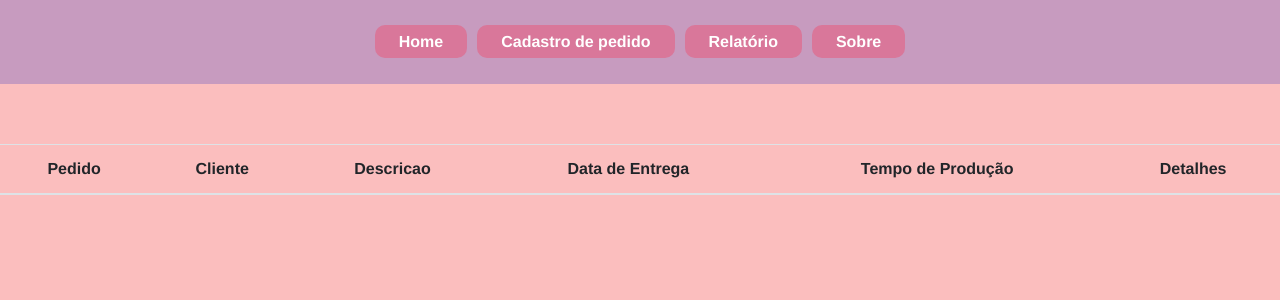
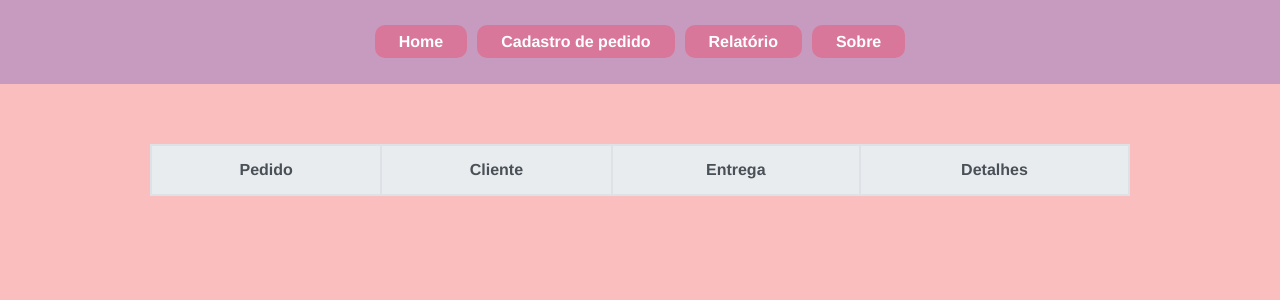
Before and after one commit to adrianorocha-dev/FlorDAcucena, a Vue app in the folder sistema/: page / in a window 1280 px wide. Shown: the top 300 px of the page. Built offline with nearby package versions, Linux system fonts and the light colour scheme; the HTML template or start-up script is replaced by a standard one; what vuefire would draw is missing.

Commit message:
Design Página ListarPedidos

```diff
--- a/sistema/src/components/ListarPedidos.vue
+++ b/sistema/src/components/ListarPedidos.vue
@@ -1,6 +1,6 @@
 <template>
-    <div>
-        <b-table :fields="fields" :items="items" >
+    <div id="tabela">
+        <b-table :fields="fields" :items="items" bordered=true outlined="true" striped="true" head-variant="light">
             <template slot="detalhes" slot-scope="data">
                 <b-button size="sm" :to="{ name:'detalhesPedido', params: { hkey: items[data.index]['.key'] } }">Detalhes</b-button>
             </template>
@@ -20,9 +20,7 @@ export default {
             fields: [
                 { key: 'nomePedido', label: 'Pedido' },
                 'cliente',
-                'Descricao',
-                { key: 'dataEntrega', label: 'Data de Entrega' },
-                { key: 'tempoProducao', label: 'Tempo de Produção' },
+                { key: 'dataEntrega', label: 'Entrega' },
                 'detalhes'
             ]
         }
@@ -32,3 +30,31 @@ export default {
     }
 }
 </script>
+
+<style>
+.btn{
+    background-color: #d9779a;
+    border-color: #d9779a;
+}
+.btn-sm{
+    padding: 2px 1rem;
+    font-size: 1.25rem;
+    line-height: 1.5;
+    border-radius: 25px;
+}
+
+#tabela {
+    padding-left: 150px;
+    padding-right: 150px;
+}
+
+.table .thead-light th {
+    color: white;
+    background-color: #d9779a;
+    border: 2px solid #c79bbf;
+}
+
+.table-bordered th, .table-bordered td {
+    border: 2px solid #c79bbf;
+}
+</style>
--- a/sistema/src/components/detalhesPedido.vue
+++ b/sistema/src/components/detalhesPedido.vue
@@ -18,7 +18,7 @@
                                 max-rows="5">
                             </b-form-textarea>
                 </b-form-group>
-                <b-button size="sm" variant="success">Adicionar Material</b-button>
+                <b-button size="mod" variant="success">Adicionar Material</b-button>
             </b-form>
         </b-col>
         <p id="valor1"><b>Custo: R$XX,XX</b></p>
@@ -71,7 +71,7 @@ p{
     margin-top: 30px;
 }
 
-.btn-sm{
+.btn-mod{
     padding: 0.5rem 5rem;
     font-size: 1.25rem;
     line-height: 1.5;
```
